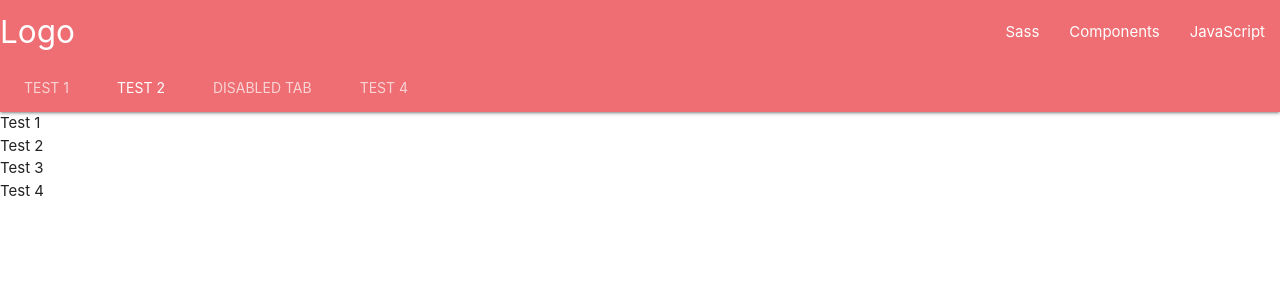
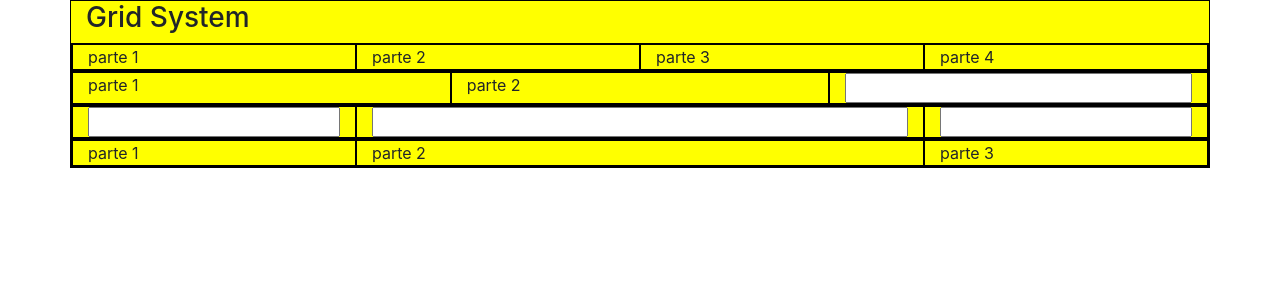
Before and after one commit to LuizMarcello/controleBentley, a Laravel app: page / in a window 1280 px wide. Shown: the top 300 px of the page. Run offline with Laravel 8, Linux system fonts and the light colour scheme; some libraries are stand-ins or nearby versions.

Commit message:
11.12.2020_11:40hs

```diff
--- a/resources/views/home.blade.php
+++ b/resources/views/home.blade.php
@@ -1,59 +1,97 @@
 <!DOCTYPE html>
-  <html>
-    <head>
-      <!--Import Google Icon Font-->
+<html>
+
+<head>
+    <title>Controle Bentley Brasil</title>
+
+    {{-- importando css do bootstrap --}}
+    <link rel="stylesheet" href="https://cdn.jsdelivr.net/npm/bootstrap@4.5.3/dist/css/bootstrap.min.css"
+        integrity="sha384-TX8t27EcRE3e/ihU7zmQxVncDAy5uIKz4rEkgIXeMed4M0jlfIDPvg6uqKI2xXr2" crossorigin="anonymous">
+
+    <meta charset="utf-8">
+
+    <!--Let browser know website is optimized for mobile-->
+    <meta name="viewport" content="width=device-width, initial-scale=1;shrink-to-fit=no" />
+
+    <style>
+        .destaque {
+            background-color: yellow;
+            border: solid 1px black;
+        }
+
+    </style>
+</head>
+{{-- breakpoints do Bootstrap
+- xs (extra-small devices) - <576px - sm (small devices) - 576px <=vwp <=767px - md (medium devices) - 768px <=vwp
+    <=991px - lg (large devices) - 992px <=vwp <=1999px - xg (extra-large devices) - vwp=> 1200px
+    --}}
+
+    <body>
+        <div class="container destaque">
+            <h3>Grid System</h3>
+            <div class="row destaque">
+                <div class="col destaque">
+                    parte 1
+                </div>
+                <div class="col destaque">
+                    parte 2
+                </div>
+                <div class="col destaque">
+                    parte 3
+                </div>
+                <div class="col destaque">
+                    parte 4
+                </div>
+            </div>
+
+            <div class="row destaque">
+                <div class="col destaque">
+                    parte 1
+                </div>
+                <div class="col destaque">
+                    parte 2
+                </div>
+                <div class="col destaque">
+                    <input type="text" style="width: 100%">
+                </div>
+            </div>
+
+            <div class="row destaque">
+                <div class="col-md-3 col-sm-12 destaque">
+                    <input type="text" style="width: 100%">
+                </div>
+                <div class="col-md-6 col-sm-12 destaque">
+                    <input type="text" style="width: 100%">
+                </div>
+                <div class="col-md-3 col-sm-12 destaque">
+                    <input type="text" style="width: 100%">
+                </div>
+            </div>
+
+            <div class="row destaque">
+                <div class="col-md-3 col-sm-4 col-12 destaque">
+                    parte 1
+                </div>
+                <div class="col-md-6 col-sm-4 col-12 destaque">
+                    parte 2
+                </div>
+                <div class="col-md-3 col-sm-4 col-12 destaque">
+                    parte 3
+                </div>
+            </div>
+        </div>
 
 
-      <link rel="stylesheet" href="https://cdnjs.cloudflare.com/ajax/libs/materialize/1.0.0/css/materialize.min.css">
+        <!--JavaScript at end of body for optimized loading-->
+        <script src="https://code.jquery.com/jquery-3.5.1.slim.min.js"
+            integrity="sha384-DfXdz2htPH0lsSSs5nCTpuj/zy4C+OGpamoFVy38MVBnE+IbbVYUew+OrCXaRkfj" crossorigin="anonymous">
+        </script>
+        <script src="https://cdn.jsdelivr.net/npm/popper.js@1.16.1/dist/umd/popper.min.js"
+            integrity="sha384-9/reFTGAW83EW2RDu2S0VKaIzap3H66lZH81PoYlFhbGU+6BZp6G7niu735Sk7lN" crossorigin="anonymous">
+        </script>
+        <script src="https://cdn.jsdelivr.net/npm/bootstrap@4.5.3/dist/js/bootstrap.min.js"
+            integrity="sha384-w1Q4orYjBQndcko6MimVbzY0tgp4pWB4lZ7lr30WKz0vr/aWKhXdBNmNb5D92v7s" crossorigin="anonymous">
+        </script>
+    </body>
 
-      <!--Import materialize.css-->
-      <link type="text/css" rel="stylesheet" href="css/materialize.min.css"  media="screen,projection"/>
-
-      <!--Let browser know website is optimized for mobile-->
-      <meta name="viewport" content="width=device-width, initial-scale=1.0"/>
-      <title>Controle Bentley Brasil</title>
-    </head>
-
-    <body>
-        <nav class="nav-extended">
-            <div class="nav-wrapper">
-              <a href="#" class="brand-logo">Logo</a>
-              <a href="#" data-target="mobile-demo" class="sidenav-trigger"><i class="material-icons">menu</i></a>
-              <ul id="nav-mobile" class="right hide-on-med-and-down">
-                <li><a href="sass.html">Sass</a></li>
-                <li><a href="badges.html">Components</a></li>
-                <li><a href="collapsible.html">JavaScript</a></li>
-              </ul>
-            </div>
-            <div class="nav-content">
-              <ul class="tabs tabs-transparent">
-                <li class="tab"><a href="#test1">Test 1</a></li>
-                <li class="tab"><a class="active" href="#test2">Test 2</a></li>
-                <li class="tab disabled"><a href="#test3">Disabled Tab</a></li>
-                <li class="tab"><a href="#test4">Test 4</a></li>
-              </ul>
-            </div>
-          </nav>
-
-          <ul class="sidenav" id="mobile-demo">
-            <li><a href="sass.html">Sass</a></li>
-            <li><a href="badges.html">Components</a></li>
-            <li><a href="collapsible.html">JavaScript</a></li>
-          </ul>
-
-          <div id="test1" class="col s12">Test 1</div>
-          <div id="test2" class="col s12">Test 2</div>
-          <div id="test3" class="col s12">Test 3</div>
-          <div id="test4" class="col s12">Test 4</div>
-      <!--JavaScript at end of body for optimized loading-->
-      <script src="https://cdnjs.cloudflare.com/ajax/libs/materialize/1.0.0/js/materialize.min.js"></script>
-      <script type="text/javascript">
-            $(document).ready(function() {
-                Materialize.updateTextFields();
-                $(".dropdown-trigger").dropdown();
-            });
-      </script>
-
-
-</body>
 </html>
```
